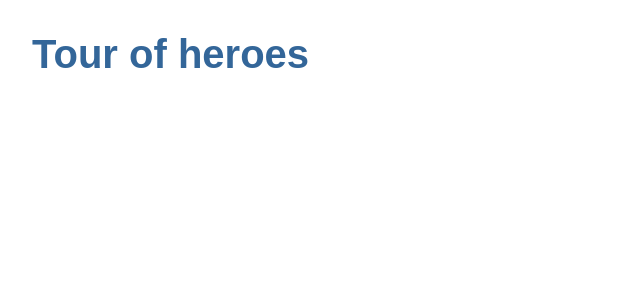
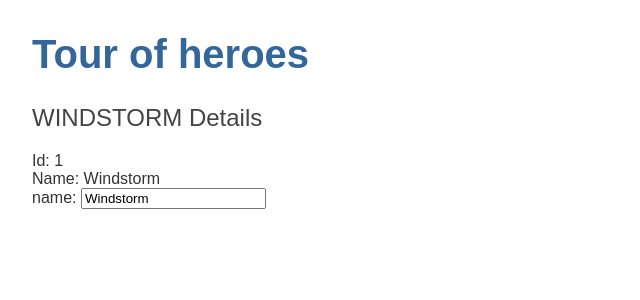
Before and after one commit to jhon-swai/angular-tour-of-heroes, an Angular app: page / in a window 1280 px wide. Shown: the top 300 px of the page, without its empty margins (0-640 px from the left). Built offline with nearby package versions, Linux system fonts and the light colour scheme.

Commit message:
Two way binding

```diff
--- a/src/app/app.component.html
+++ b/src/app/app.component.html
@@ -1 +1,2 @@
 <h1>{{title}}</h1>
+<app-heroes></app-heroes>
--- a/src/app/app.module.ts
+++ b/src/app/app.module.ts
@@ -1,15 +1,19 @@
 import { BrowserModule } from '@angular/platform-browser';
 import { NgModule } from '@angular/core';
+import {FormsModule} from '@angular/forms';
 
 import { AppRoutingModule } from './app-routing.module';
 import { AppComponent } from './app.component';
+import { HeroesComponent } from './heroes/heroes.component';
 
 @NgModule({
   declarations: [
-    AppComponent
+    AppComponent,
+    HeroesComponent
   ],
   imports: [
     BrowserModule,
+    FormsModule,
     AppRoutingModule
   ],
   providers: [],
--- /dev/null
+++ b/src/app/hero.ts
@@ -0,0 +1,4 @@
+export class Hero{
+  id:number;
+  name:string;
+}
--- /dev/null
+++ b/src/app/heroes/heroes.component.html
@@ -0,0 +1,14 @@
+<h2>{{hero.name | uppercase}} Details</h2>
+<div>
+  <span>Id: </span>
+  {{hero.id}}
+</div>
+<div>
+  <span>Name: </span>
+  {{hero.name}}
+</div>
+<div>
+  <label>name:
+    <input [(ngModel)]="hero.name" placeholder="name">
+  </label>
+</div>
--- /dev/null
+++ b/src/app/heroes/heroes.component.ts
@@ -0,0 +1,20 @@
+import { Component, OnInit } from '@angular/core';
+import { Hero } from '../hero';
+
+@Component({
+  selector: 'app-heroes',
+  templateUrl: './heroes.component.html',
+  styleUrls: ['./heroes.component.css']
+})
+export class HeroesComponent implements OnInit {
+  hero: Hero ={
+    id :1,
+    name: 'Windstorm'
+  };
+
+  constructor() { }
+
+  ngOnInit() {
+  }
+
+}
--- a/src/index.html
+++ b/src/index.html
@@ -2,7 +2,7 @@
 <html lang="en">
 <head>
   <meta charset="utf-8">
-  <title>AngularTourOfHeroes</title>
+  <title>Angular Tour Of Heroes</title>
   <base href="/">
   <meta name="viewport" content="width=device-width, initial-scale=1">
   <link rel="icon" type="image/x-icon" href="favicon.ico">
```
Also changed, not shown: src/app/heroes/heroes.component.css (added), 1 other file (tests, documents, lock files or other folders).
